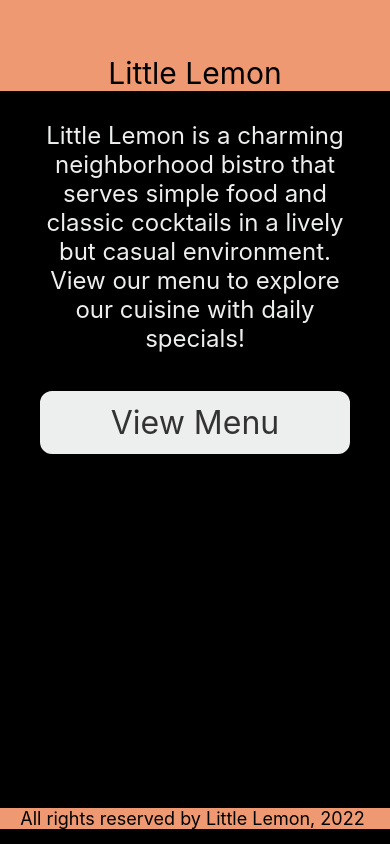
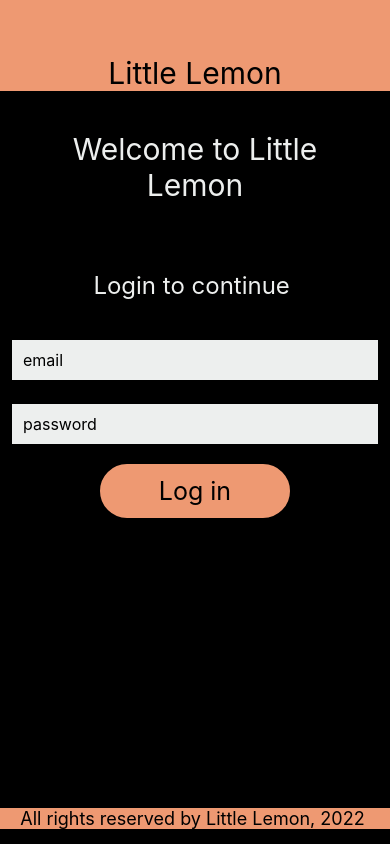
Before and after one commit to khambley/LittleLemonReactNativeApp, a React Native app: screen / in a window 390 px wide. Built offline with nearby package versions, Linux system fonts and the light colour scheme.

Commit message:
3.1.5 Added login btn functionality

```diff
--- a/App.js
+++ b/App.js
@@ -19,8 +19,8 @@ export default function App() {
         <LittleLemonHeader />
         {/* <ViewBoxesWithColorAndText /> */}
         {/* <WelcomeScreen /> */}
-        <MenuItems />
-        {/* <LoginScreen /> */}
+        {/* <MenuItems /> */}
+        <LoginScreen />
         {/* <MyTextComponent /> */}
       </View>
       <View style={styles.footer}>
@@ -33,7 +33,7 @@ export default function App() {
 const styles = StyleSheet.create({
   container: {
     flex: 1,
-    backgroundColor: 'blackß',
+    backgroundColor: 'black',
   },
   footer: {
     backgroundColor: 'black'
--- a/LoginScreen.js
+++ b/LoginScreen.js
@@ -1,23 +1,26 @@
 import React, { useState } from 'react';
-import { ScrollView, Text, StyleSheet, TextInput, Alert} from 'react-native';
+import { ScrollView, Text, StyleSheet, TextInput, Alert, Pressable} from 'react-native';
 
 export default function LoginScreen() {
-
+    const[loggedIn, onLogin] = useState(false);
     const[email, onChangeEmail] = useState('');
     const[password, onChangePassword] = useState('');
 
     return (
       <ScrollView style={styles.container}>
         <Text style={styles.headerText}>Welcome to Little Lemon</Text>
-        <Text style={styles.regularText}>Login to continue </Text>
+        {loggedIn && <Text style={styles.headerText}>You are logged in!</Text>}
 
-        <TextInput
+        {!loggedIn && (
+          <>
+            <Text style={styles.regularText}>Login to continue </Text>
+            <TextInput
             style={styles.inputBox}
             value={email}
             onChangeText={onChangeEmail}
             placeholder={'email'}
             keyboardType={'email-address'} />
-        <TextInput
+            <TextInput
             style={styles.inputBox}
             value={password}
             onChangeText={onChangePassword}
@@ -25,6 +28,17 @@ export default function LoginScreen() {
             secureTextEntry={true}
             keyboardType={'default'}
              />
+             <Pressable style={styles.button}
+              onPress={() => {
+              onLogin(!loggedIn);
+              }}>
+                <Text style={styles.buttonText}>
+                  Log in
+                </Text>
+            </Pressable>
+
+          </>
+        )}
       </ScrollView>
     );
 }
@@ -55,4 +69,19 @@ const styles = StyleSheet.create({
         borderColor: '#EDEFEE',
         backgroundColor: '#EDEFEE',
     },
+    button: {
+      fontSize: 22,
+      padding: 10,
+      marginVertical: 8,
+      margin: 100,
+      backgroundColor: '#EE9972',
+      borderColor: '#EE9972',
+      borderWidth: 2,
+      borderRadius: 50,
+    },
+    buttonText: {
+      color: 'black',
+      textAlign: 'center',
+      fontSize: 25,
+    },
   });
```
